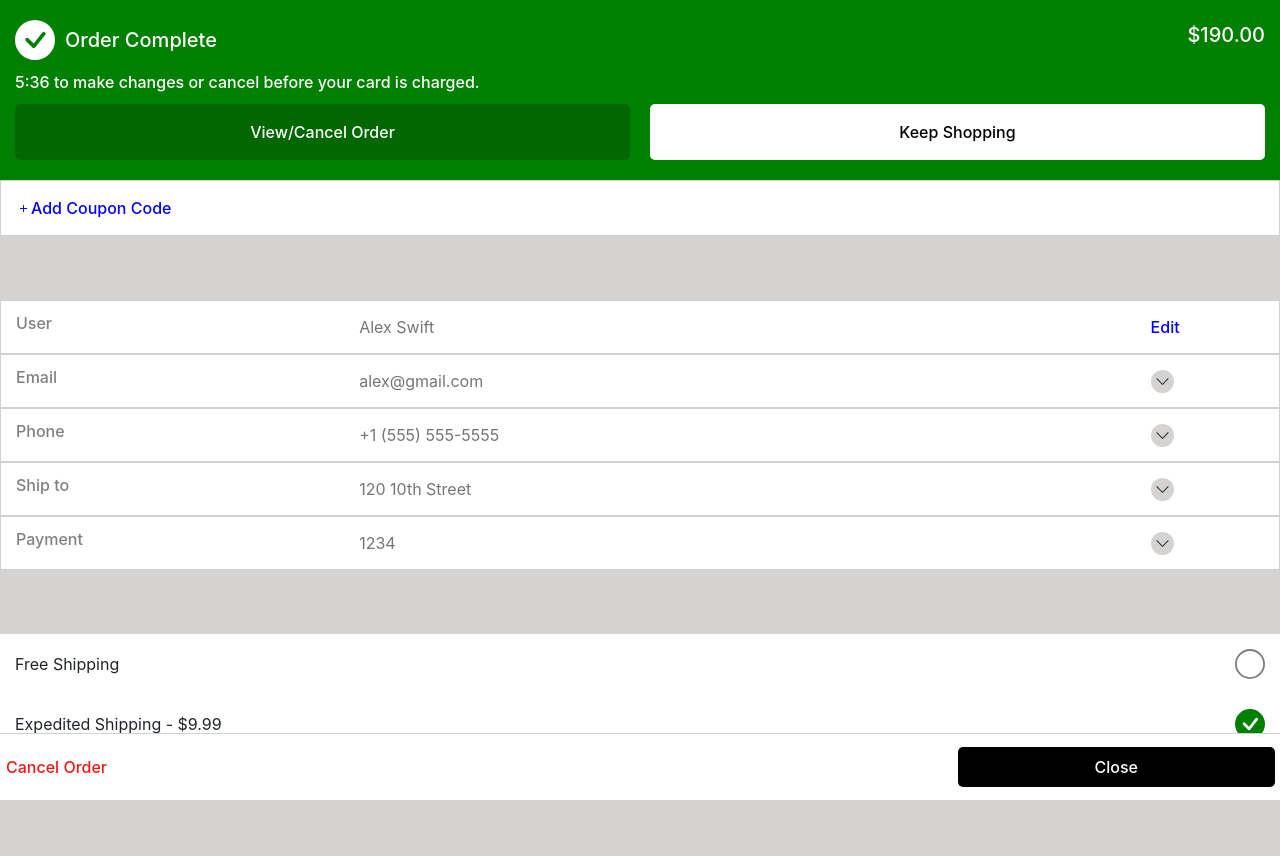
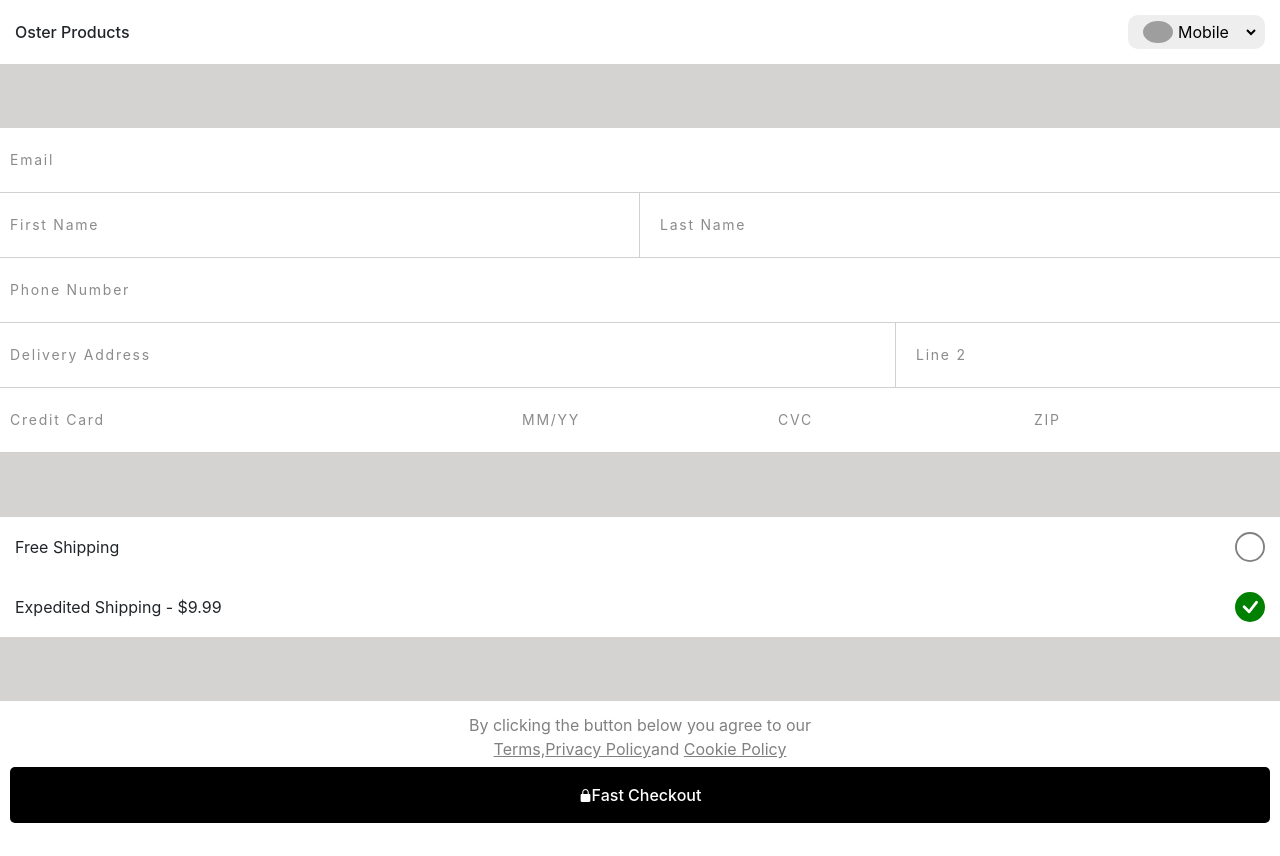
Before and after one commit to Sam-2019/Fast-Checkout-clone, a React (Create React App) app: page / in a window 1280 px wide. After the commit the page ends 823 px from the top, so only its background shows below. Built offline with nearby package versions, Linux system fonts and the light colour scheme; grey boxes are pictures that could not be loaded.

Commit message:
App update

```diff
--- a/src/App.js
+++ b/src/App.js
@@ -11,7 +11,7 @@ import OrderReceived from './Order/Order Received'
 const App = () => {
   return (
     <div className="body">
-      <Order />
+      <Checkout />
 
 
       {/* <Button name="Fast Checkout" className="primary" />
```
Also changed, not shown: 1 other file (tests, documents, lock files or other folders).
